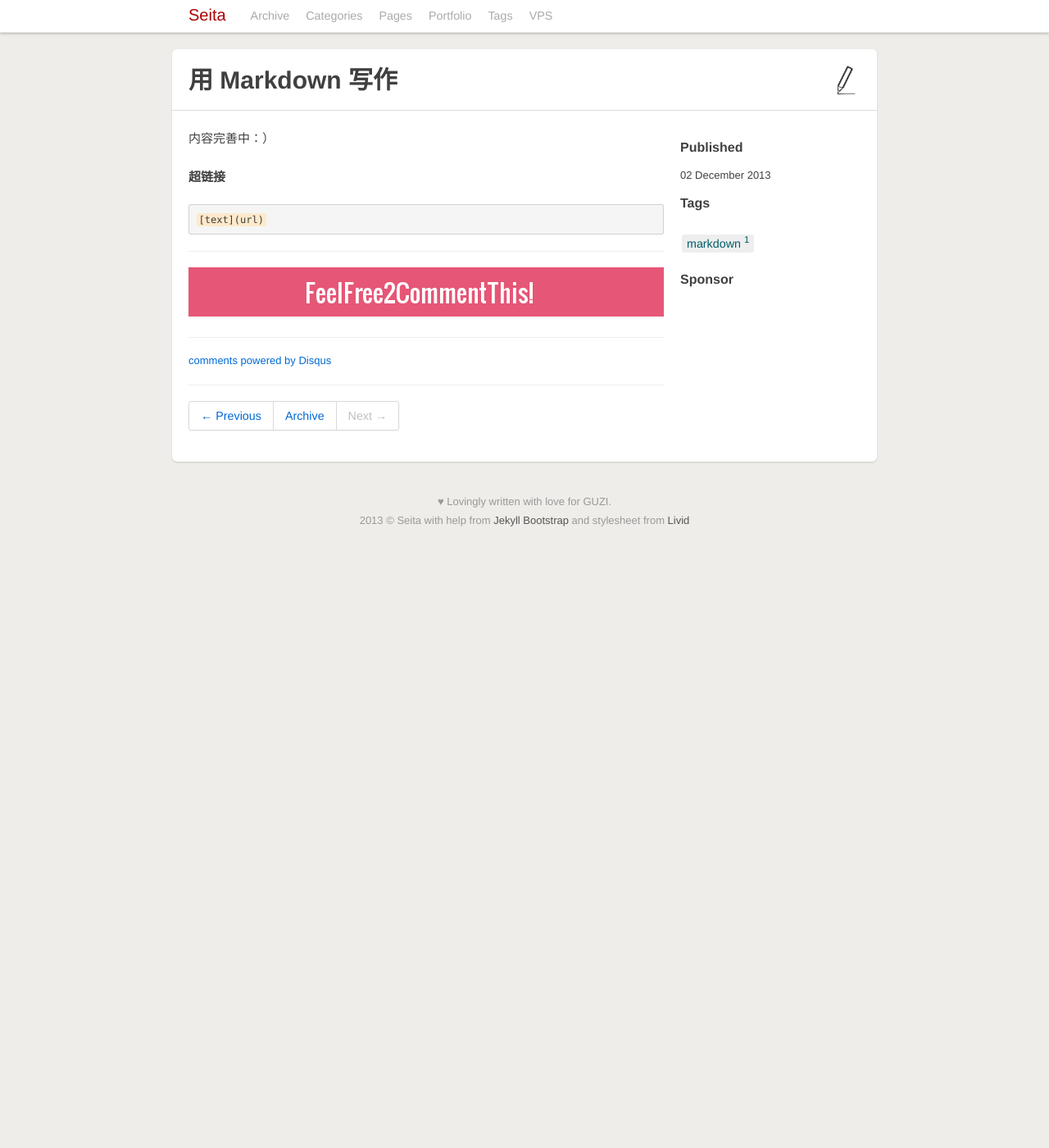
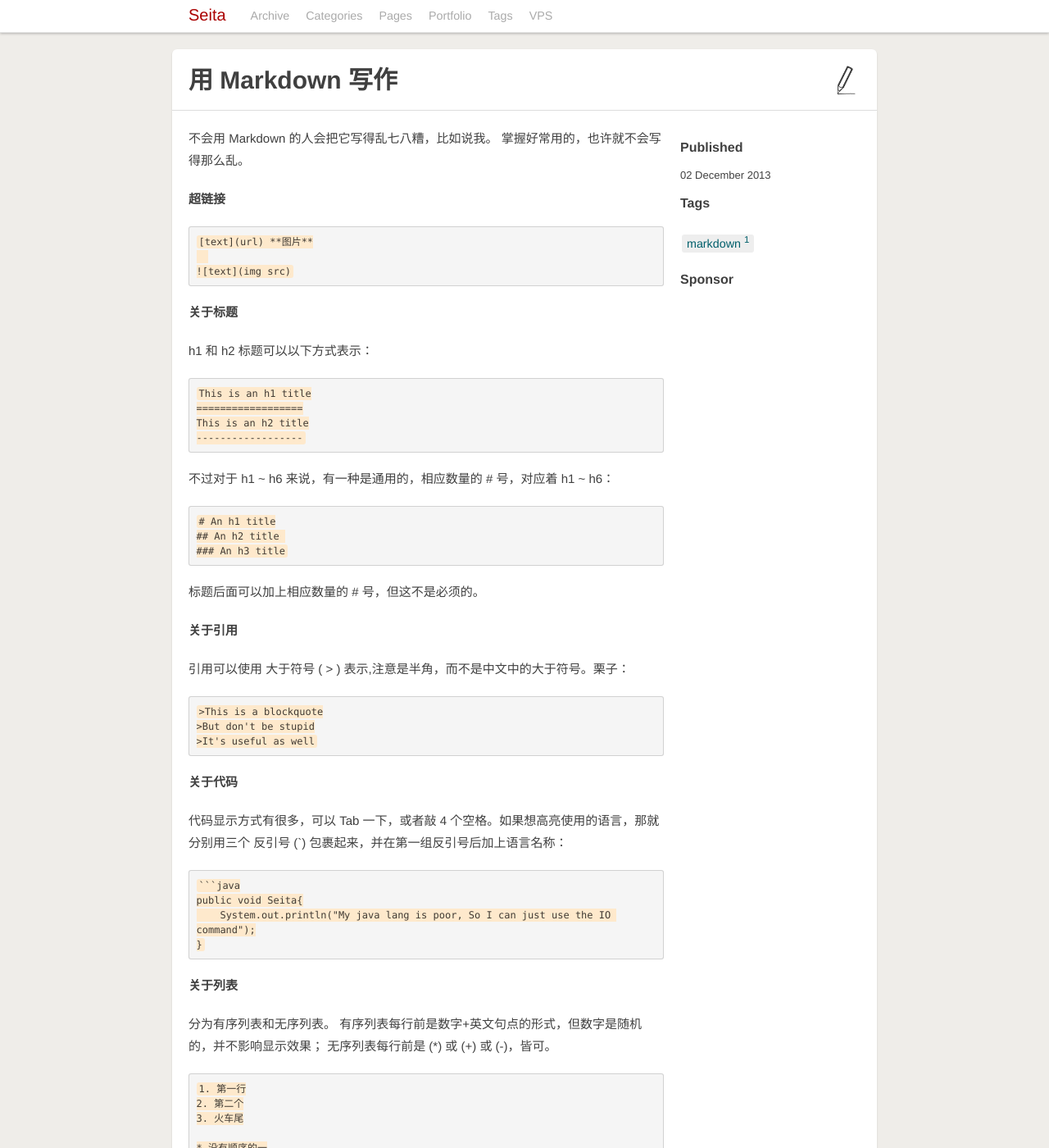
Before and after one commit to seitazen/seitazen.github.io, a Jekyll site: the page built from _posts/frontend/2013-12-2-writing-in-markdown.md, in a window 1280 px wide and 1400 px high. Shown: the whole window at 82% size. Built offline with Jekyll 4.4.1, drawn with Linux system fonts in a browser that asks for light colours; comment, search, counter and statistics services are not loaded; some of the changed text lies outside the part shown.

Commit message:
Updated 2013-12-2-writing-in-markdown.md

````diff
--- a/_posts/frontend/2013-12-2-writing-in-markdown.md
+++ b/_posts/frontend/2013-12-2-writing-in-markdown.md
@@ -3,10 +3,71 @@ title: 用 Markdown 写作
 layout: post
 tags: markdown
 categories: frontend
+published: true
 ---
 
-内容完善中：）
+不会用 Markdown 的人会把它写得乱七八糟，比如说我。
+掌握好常用的，也许就不会写得那么乱。
 
 **超链接**
 
     [text](url)
+**图片**
+
+    ![text](img src)
+
+**关于标题**
+
+h1 和 h2 标题可以以下方式表示：
+
+    This is an h1 title
+    ==================
+    This is an h2 title
+    ------------------
+
+不过对于 h1 ~ h6 来说，有一种是通用的，相应数量的 # 号，对应着 h1 ~ h6：
+
+    # An h1 title
+    ## An h2 title
+    ### An h3 title
+
+标题后面可以加上相应数量的 # 号，但这不是必须的。
+
+**关于引用**
+
+引用可以使用 大于符号 ( > ) 表示,注意是半角，而不是中文中的大于符号。栗子：
+
+	>This is a blockquote
+    >But don't be stupid
+    >It's useful as well
+
+**关于代码**
+
+代码显示方式有很多，可以 Tab 一下，或者敲 4 个空格。如果想高亮使用的语言，那就分别用三个 反引号 (`) 包裹起来，并在第一组反引号后加上语言名称：
+
+	```java
+    public void Seita{
+        System.out.println("My java lang is poor, So I can just use the IO command");
+    }
+
+**关于列表**
+
+分为有序列表和无序列表。
+有序列表每行前是数字+英文句点的形式，但数字是随机的，并不影响显示效果；
+无序列表每行前是 (*) 或 (+) 或 (-)，皆可。
+
+	1. 第一行
+    2. 第二个
+    3. 火车尾
+
+    * 没有顺序的一
+    * 没有顺序的二
+    * 没有顺序的三
+
+**关于字体**
+
+主要是 加粗 和 斜体。
+加粗可以是将文字包裹在两组 ```**``` 内，当然第二组也不是必须的。
+斜体可以是将蚊子包裹在两组 ```__``` 内，注意是两个下划线一组。
+
+完整 Markdown 教程推荐阅读 [Markdown 语法说明](http://wowubuntu.com/markdown/)
````
